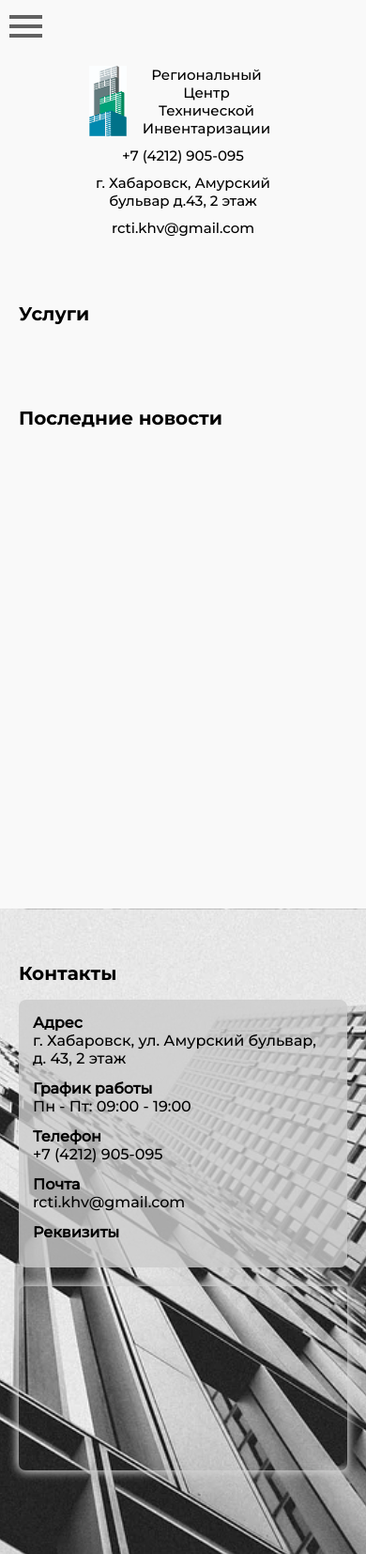
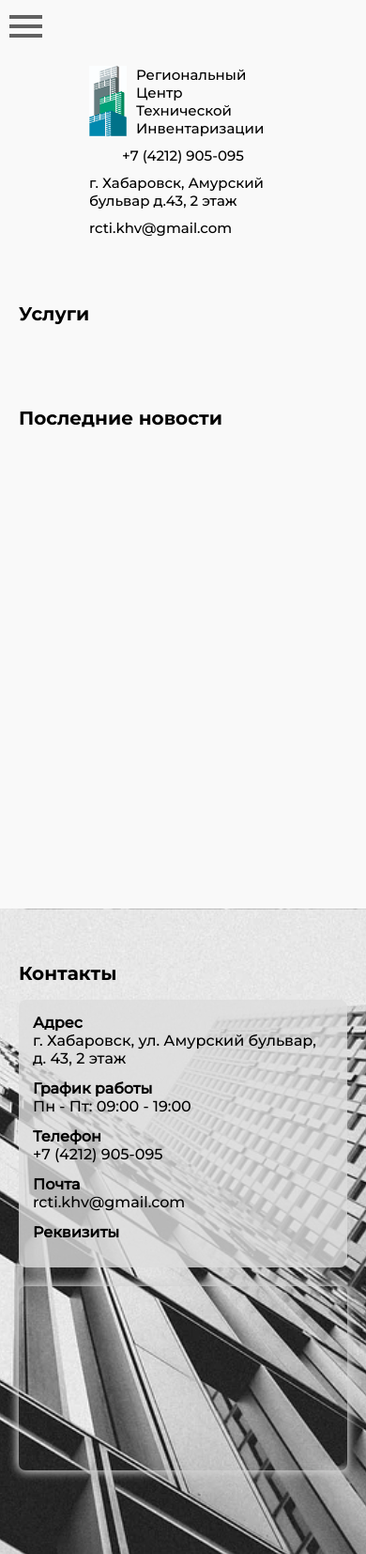
Before and after one commit to TheDronIt/rcti27, a Django app: page / in a window 390 px wide. Shown: the top 1654 px of the page at 94% size. Run offline with Django 3.2, Linux system fonts and the light colour scheme; data that the repository does not hold is empty; some libraries are stand-ins or nearby versions.

Commit message:
0807221813

```diff
--- a/web/static/web/css/main.css
+++ b/web/static/web/css/main.css
@@ -350,7 +350,7 @@ ul li
 }
 .contacts_info
 {
-    background-color: rgba(204, 204, 204, 0.8);
+    background-color: rgba(222, 222, 222, 0.8);
     padding: 15px;
     border-radius: 8px;
 
@@ -361,3 +361,7 @@ ul li
     margin: 0 auto 50px auto;
     padding: 0 20px;
 }
+.mobile_info
+{
+    display: none;
+}
--- a/web/static/web/css/mobile.css
+++ b/web/static/web/css/mobile.css
@@ -10,7 +10,7 @@
 		height: 160px;
 	}
 	.service_el span {
-		font-size: 1.4rem;
+		font-size: 1.2rem;
 		margin: 0 10px 10px 10px;
 	}
 	.news__container{
@@ -82,4 +82,8 @@
 		font-family: Montserrat;
 		font-size: 1.5rem;
 	}
+	.mobile_info span
+	{
+		text-align: left;
+	}
 }
```
